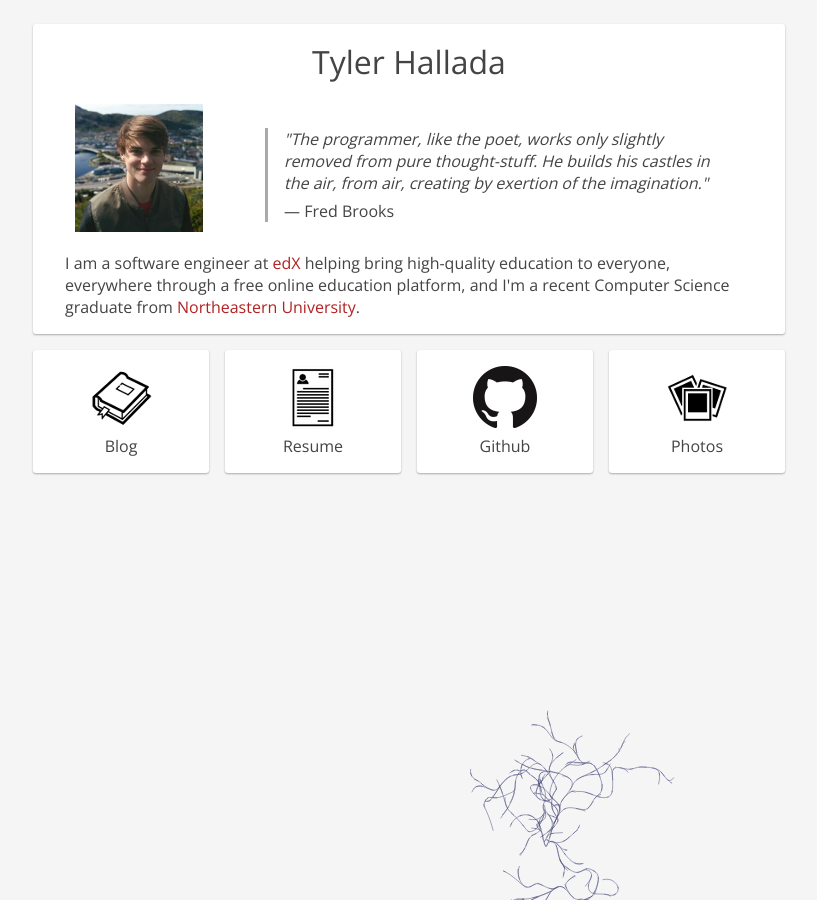
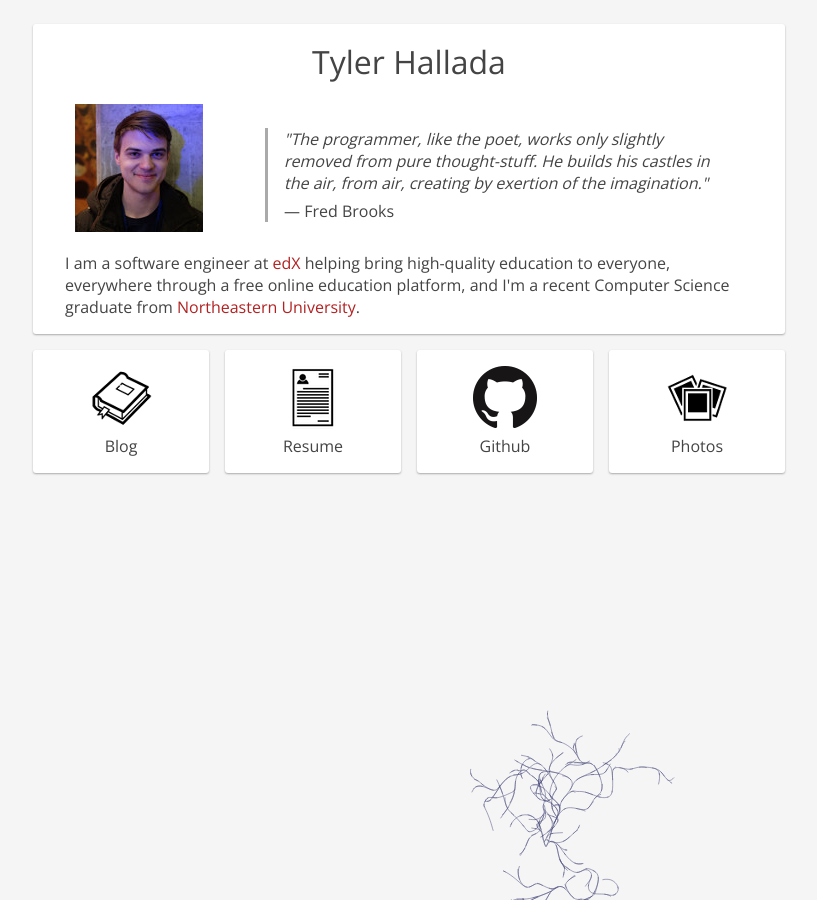
Before and after one commit to thallada/thallada.github.io, a Jekyll site: the page built from index.html, in a window 1280 px wide. Shown: the whole page, without its empty margins (231-1048 px from the left). Built offline with Jekyll 4.4.1, drawn with Linux system fonts in a browser that asks for light colours.

Commit message:
New profile pic

```diff
--- a/index.html
+++ b/index.html
@@ -18,7 +18,7 @@ title: Tyler Hallada
     <div class="row clearfix">
       <div class="column fourth">
         <div class="profile-card-portrait">
-          <img src="profile_icon_128x128.png" alt="profile image">
+          <img src="img/profile_icon_128x128.jpg" alt="profile image">
         </div>
         <hr class="hide-desktop hide-desktop-block">
       </div>
```
Also changed, not shown: img/old_profile_icon_128x128.png (renamed from profile_icon_128x128.png), img/profile_icon_128x128.jpg (added).
